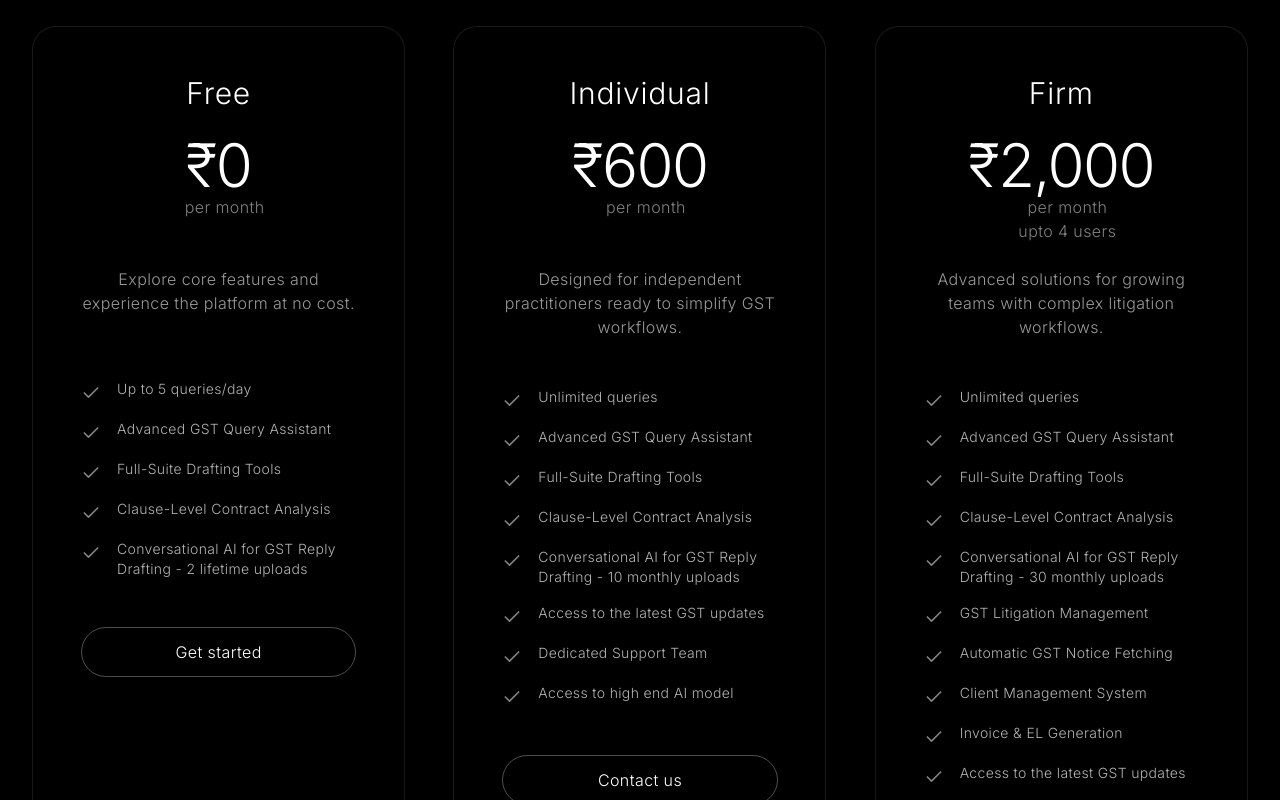
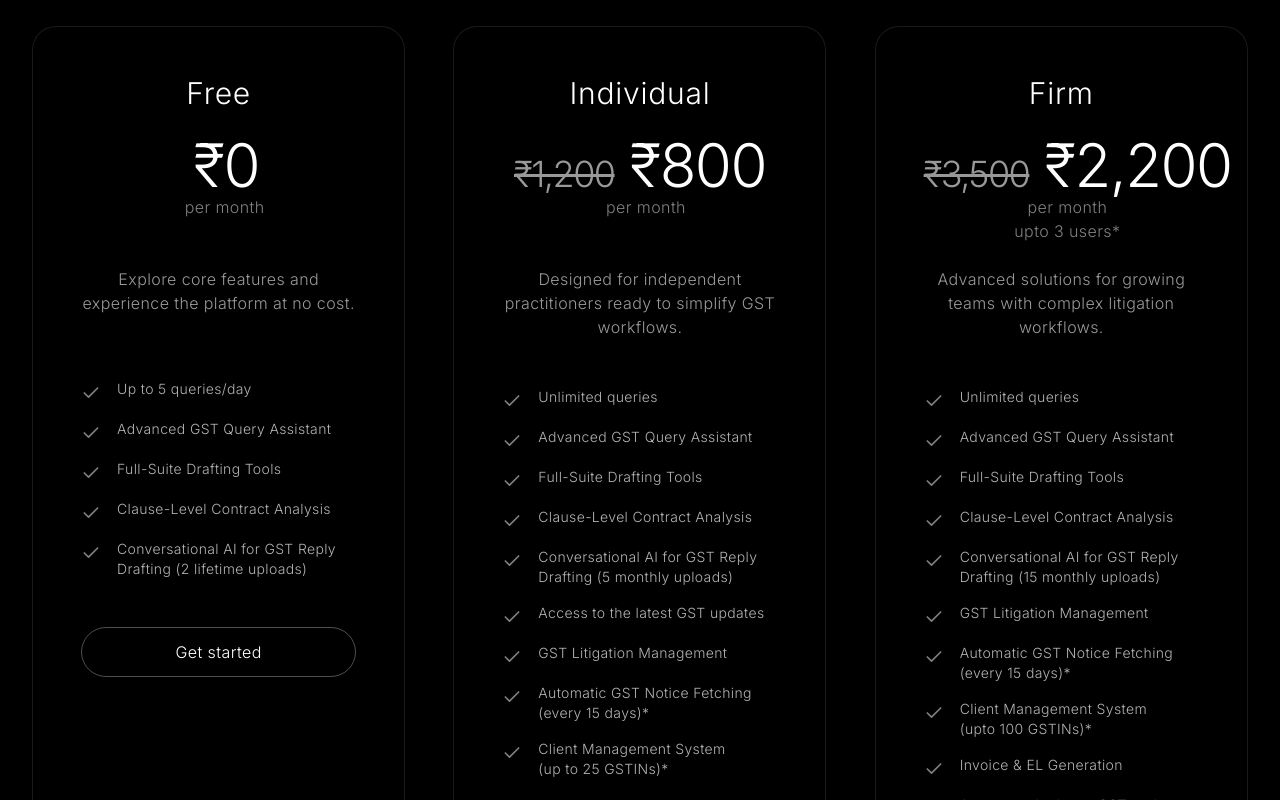
Before and after one commit to samira-hadid/vaive-ai-website, a React (Vite) app: page / in a window 1280 px wide. Shown: the part 4680-5480 px from the top of the page. Built offline with nearby package versions, Linux system fonts and the light colour scheme; a web font is replaced by a local one.

Commit message:
changes for pricing

```diff
--- a/src/components/Pricing.tsx
+++ b/src/components/Pricing.tsx
@@ -29,7 +29,9 @@ const PricingCard = ({ plan, index }: { plan: any, index: number }) => {
           <div className="text-center mb-8 sm:mb-10 lg:mb-12">
             <h3 className="text-2xl sm:text-3xl font-light text-white mb-4 sm:mb-6 tracking-wide">{plan.name}</h3>
             <div className="mb-4 sm:mb-6">
-              <div className="text-4xl sm:text-5xl lg:text-6xl font-light text-white tracking-tight">{plan.price}</div>
+              <div className="text-4xl sm:text-5xl lg:text-6xl font-light text-white tracking-tight">
+                <span className="text-2xl sm:text-3xl lg:text-4xl opacity-60 line-through">{plan.strikeThroughPrice}</span>&nbsp;{plan.price}
+              </div>
               <div className="text-white/50 ml-2 sm:ml-3 font-light tracking-wide text-sm sm:text-base">{plan.period}</div>
               <div className="min-h-6 text-white/50 ml-2 sm:ml-3 font-light tracking-wide text-sm sm:text-base">{plan.users}</div>
             </div>
@@ -37,10 +39,12 @@ const PricingCard = ({ plan, index }: { plan: any, index: number }) => {
           </div>
 
           <ul className="space-y-3 sm:space-y-3 lg:space-y-4 mb-8 sm:mb-10 lg:mb-12">
-            {plan.features.map((feature: string, featureIndex: number) => (
+            {plan.features.map((feature: string[], featureIndex: number) => (
               <li key={featureIndex} className="flex items-start text-white/70 font-light">
                 <Check className="w-4 h-4 sm:w-5 sm:h-5 text-white/50 mr-3 sm:mr-4 mt-0.5 sm:mt-1 flex-shrink-0" />
-                <span className="text-xs sm:text-sm leading-relaxed tracking-wide">{feature}</span>
+                <span className="text-xs sm:text-sm leading-relaxed tracking-wide">
+                  {feature.map((featureItem)=>{ return <>{featureItem}<br/></>})}
+                </span>
               </li>
             ))}
           </ul>
@@ -72,11 +76,11 @@ const Pricing = () => {
       users: " ",
       description: "Explore core features and experience the platform at no cost.",
       features: [
-        "Up to 5 queries/day",
-        "Advanced GST Query Assistant",
-        "Full-Suite Drafting Tools",
-        "Clause-Level Contract Analysis",
-        "Conversational AI for GST Reply Drafting -  2 lifetime uploads"
+        ["Up to 5 queries/day"],
+        ["Advanced GST Query Assistant"],
+        ["Full-Suite Drafting Tools"],
+        ["Clause-Level Contract Analysis"],
+        ["Conversational AI for GST Reply Drafting (2 lifetime uploads)"]
       ],
       btnLabel: 'Get started',
       btnLink: 'https://platform.vaive.ai/',
@@ -84,44 +88,47 @@ const Pricing = () => {
     },
     {
       name: "Individual",
-      price: "₹600",
+      strikeThroughPrice: "₹1,200",
+      price: "₹800",
       period: "per month",
       users: "  ",
       description: "Designed for independent practitioners ready to simplify GST workflows.",
       features: [
-        "Unlimited queries",
-        "Advanced GST Query Assistant",
-        "Full-Suite Drafting Tools",
-        "Clause-Level Contract Analysis",
-        "Conversational AI for GST Reply Drafting -  10 monthly uploads",
-        "Access to the latest GST updates",
-        "Dedicated Support Team",
-        "Access to high end AI model"
+        ["Unlimited queries"],
+        ["Advanced GST Query Assistant"],
+        ["Full-Suite Drafting Tools"],
+        ["Clause-Level Contract Analysis"],
+        ["Conversational AI for GST Reply Drafting (5 monthly uploads)"],
+        ["Access to the latest GST updates"],
+        ["GST Litigation Management"],
+        ["Automatic GST Notice Fetching", "(every 15 days)*"],
+        ["Client Management System", "(up to 25 GSTINs)*"]
+
       ],
       btnLabel: 'Contact us',
       btnLink: 'https://tally.so/r/wzoKGg',
     },
     {
       name: "Firm",
-      price: "₹2,000",
+      strikeThroughPrice: "₹3,500",
+      price: "₹2,200",
       period: "per month",
-      users: "upto 4 users",
+      users: "upto 3 users*",
       description: "Advanced solutions for growing teams with complex litigation workflows.",
       features: [
-        "Unlimited queries",
-        "Advanced GST Query Assistant",
-        "Full-Suite Drafting Tools",
-        "Clause-Level Contract Analysis",
-        "Conversational AI for GST Reply Drafting -  30 monthly uploads",
-        "GST Litigation Management",
-        "Automatic GST Notice Fetching",
-        "Client Management System",
-        "Invoice & EL Generation",
-        "Access to the latest GST updates",
-        "Dedicated Support Team",
-        "Access to high end AI model"
+        ["Unlimited queries"],
+        ["Advanced GST Query Assistant"],
+        ["Full-Suite Drafting Tools"],
+        ["Clause-Level Contract Analysis"],
+        ["Conversational AI for GST Reply Drafting (15 monthly uploads)"],
+        ["GST Litigation Management"],
+        ["Automatic GST Notice Fetching", "(every 15 days)*"],
+        ["Client Management System", "(upto 100 GSTINs)*"],
+        ["Invoice & EL Generation"],
+        ["Access to the latest GST updates"],
+        ["Dedicated Support Team"],
+        ["Access to high end AI model"]
       ],
-      popular: false,
       btnLabel: 'Contact us',
       btnLink: 'https://tally.so/r/wzoKGg',
     }
@@ -151,7 +158,7 @@ const Pricing = () => {
         </div>
 
         <div className="text-center px-4">
-          <p className="text-white/50 mb-6 sm:mb-8 font-light tracking-wide text-sm sm:text-base">More than 4 users? No problem—contact us for a custom solution that fits your team.</p>
+          <p className="text-white/50 mb-6 sm:mb-8 font-light tracking-wide text-sm sm:text-base"><sup>*</sup>Need a custom plan? We're happy to help — just get in touch!</p>
           <a className='hover:text-white' href="https://tally.so/r/wzoKGg"><Button
             variant="ghost"
             className="border border-white/20 text-white hover:text-white hover:bg-white/10 hover:border-white/40 rounded-full px-8 sm:px-10 lg:px-12 py-4 sm:py-5 lg:py-6 font-light tracking-wide text-sm sm:text-base w-full sm:w-auto"
```
